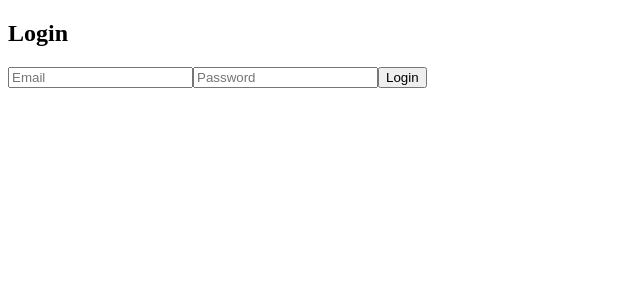
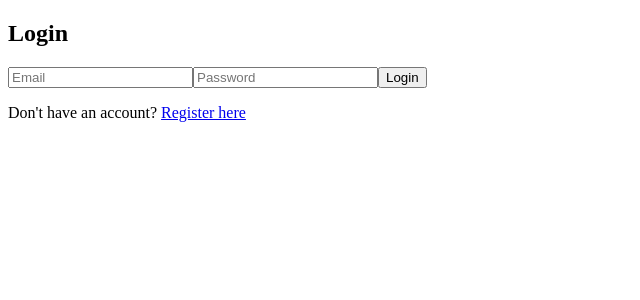
Before and after one commit to Alfiya-Simran/Webalar, a React (Vite) app in the folder client/: page / in a window 1280 px wide. Shown: the top 300 px of the page, without its empty margins (0-640 px from the left). Built offline with nearby package versions, Linux system fonts and the light colour scheme; no server answers.

Commit message:
Update Login.jsx

```diff
--- a/client/pages/Login.jsx
+++ b/client/pages/Login.jsx
@@ -1,5 +1,5 @@
 import React from "react";
-
+import { Link } from "react-router-dom";
 import { useState } from "react";
 import { login as loginAPI } from "../services/auth";
 import { useAuth } from "../content/AuthContext";
@@ -32,6 +32,7 @@
         <input name="password" placeholder="Password" type="password" onChange={handleChange} required />
         <button type="submit">Login</button>
       </form>
-    </div>
+    <p>Don't have an account? <Link to="/register">Register here</Link></p>
+</div>
   );
 }
```
